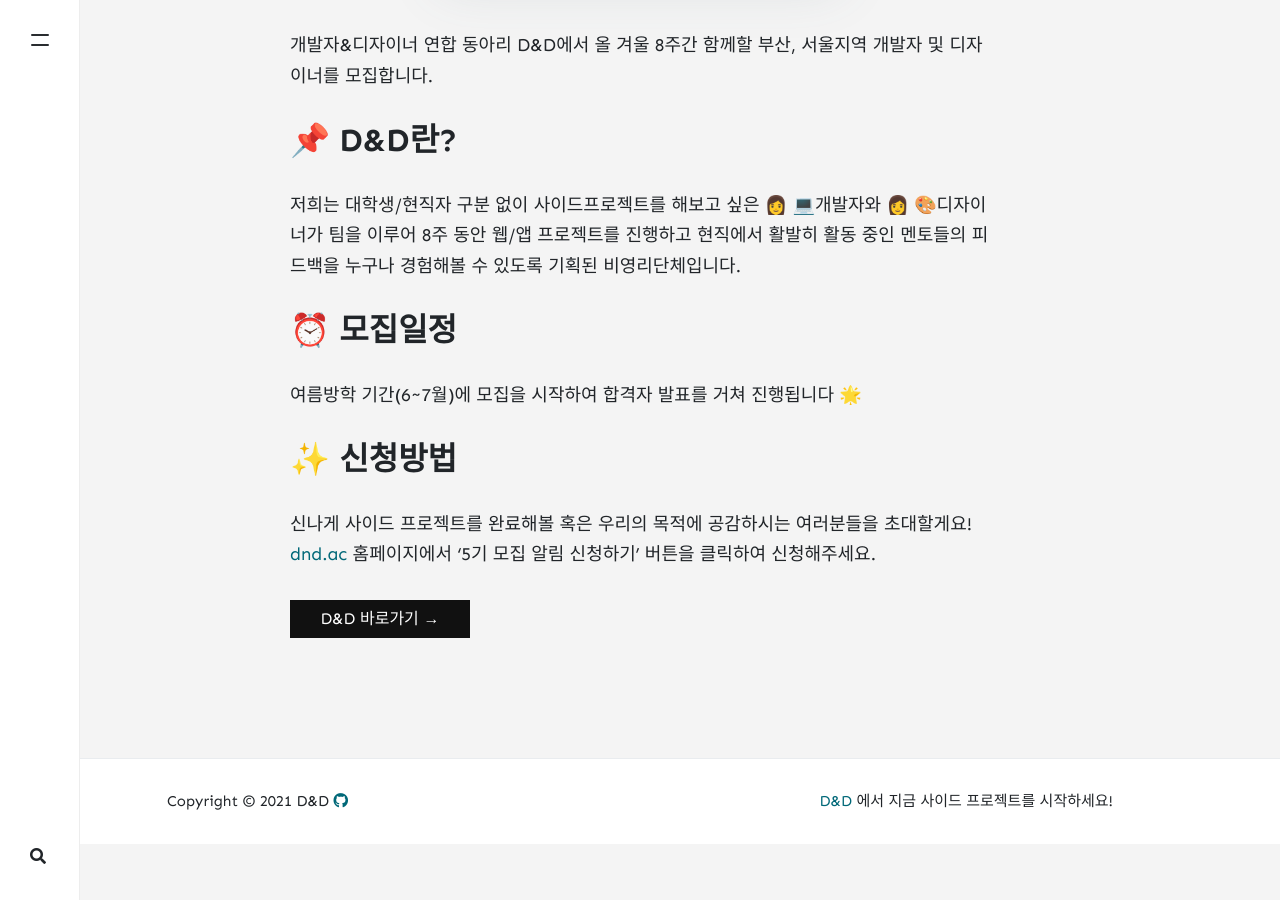
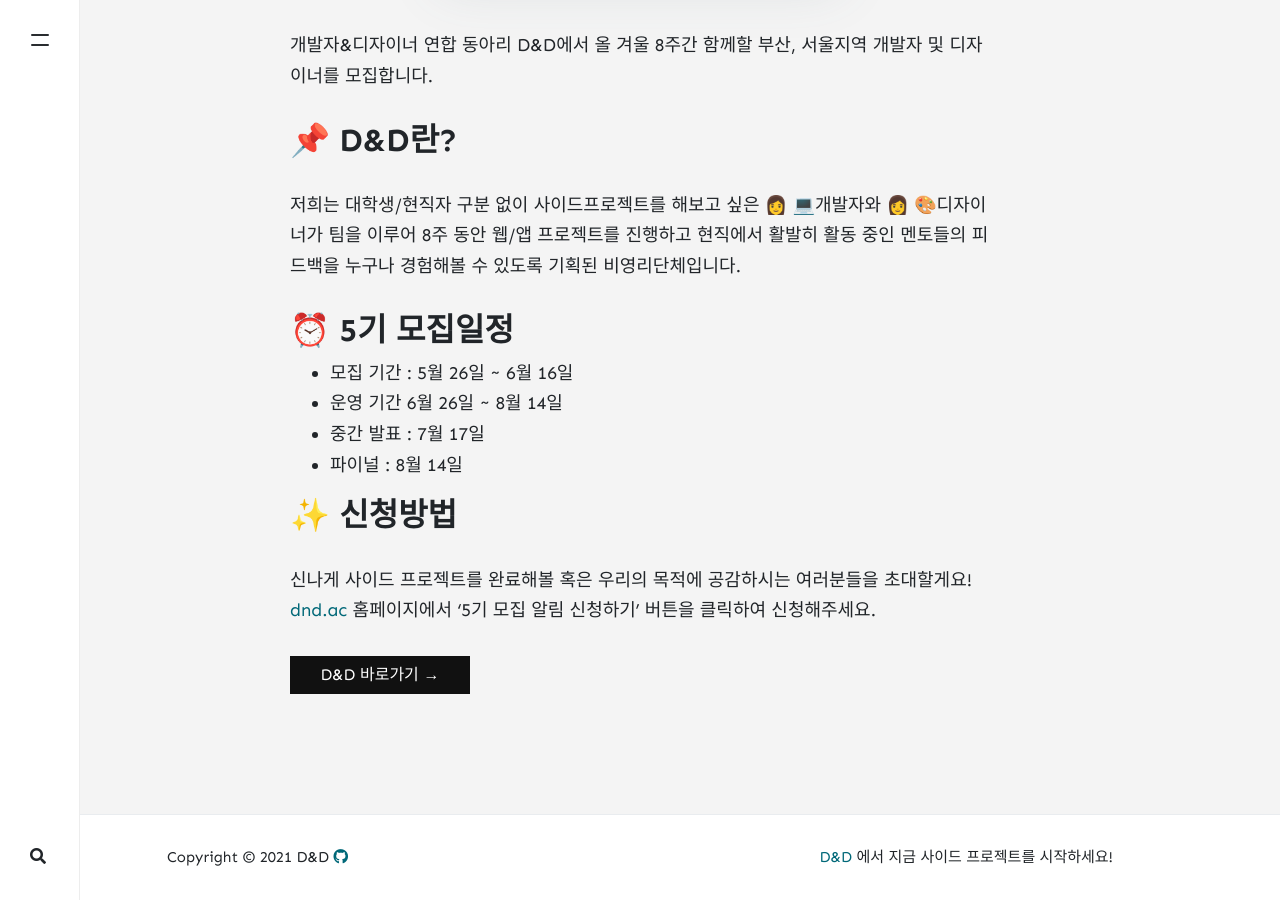
Before and after one commit to DNDACADEMY/dndacademy.github.io, a Jekyll site: the page built from _pages/about.md, in a window 1280 px wide and 900 px high, scrolled down 658 px. Built offline with Jekyll 4.4.1, drawn with Linux system fonts in a browser that asks for light colours; nearby versions of some CDN libraries; comment, search, counter and statistics services are not loaded; before the commit the page ends 1502 px from its top, so only the background shows below that.

Commit message:
docs: 5기 모집일정 update

```diff
--- a/_pages/about.md
+++ b/_pages/about.md
@@ -13,9 +13,12 @@ imageshadow: true
 
 저희는 대학생/현직자 구분 없이 사이드프로젝트를 해보고 싶은 👩 💻개발자와 👩 🎨디자이너가 팀을 이루어 8주 동안 웹/앱 프로젝트를 진행하고 현직에서 활발히 활동 중인 멘토들의 피드백을 누구나 경험해볼 수 있도록 기획된 비영리단체입니다.
 
-## ⏰ 모집일정
+## ⏰ 5기 모집일정
 
-여름방학 기간(6~7월)에 모집을 시작하여 합격자 발표를 거쳐 진행됩니다 🌟
+- 모집 기간 : 5월 26일 ~ 6월 16일
+- 운영 기간 6월 26일 ~ 8월 14일
+- 중간 발표 : 7월 17일
+- 파이널 : 8월 14일
 
 ## ✨ 신청방법
 
```
